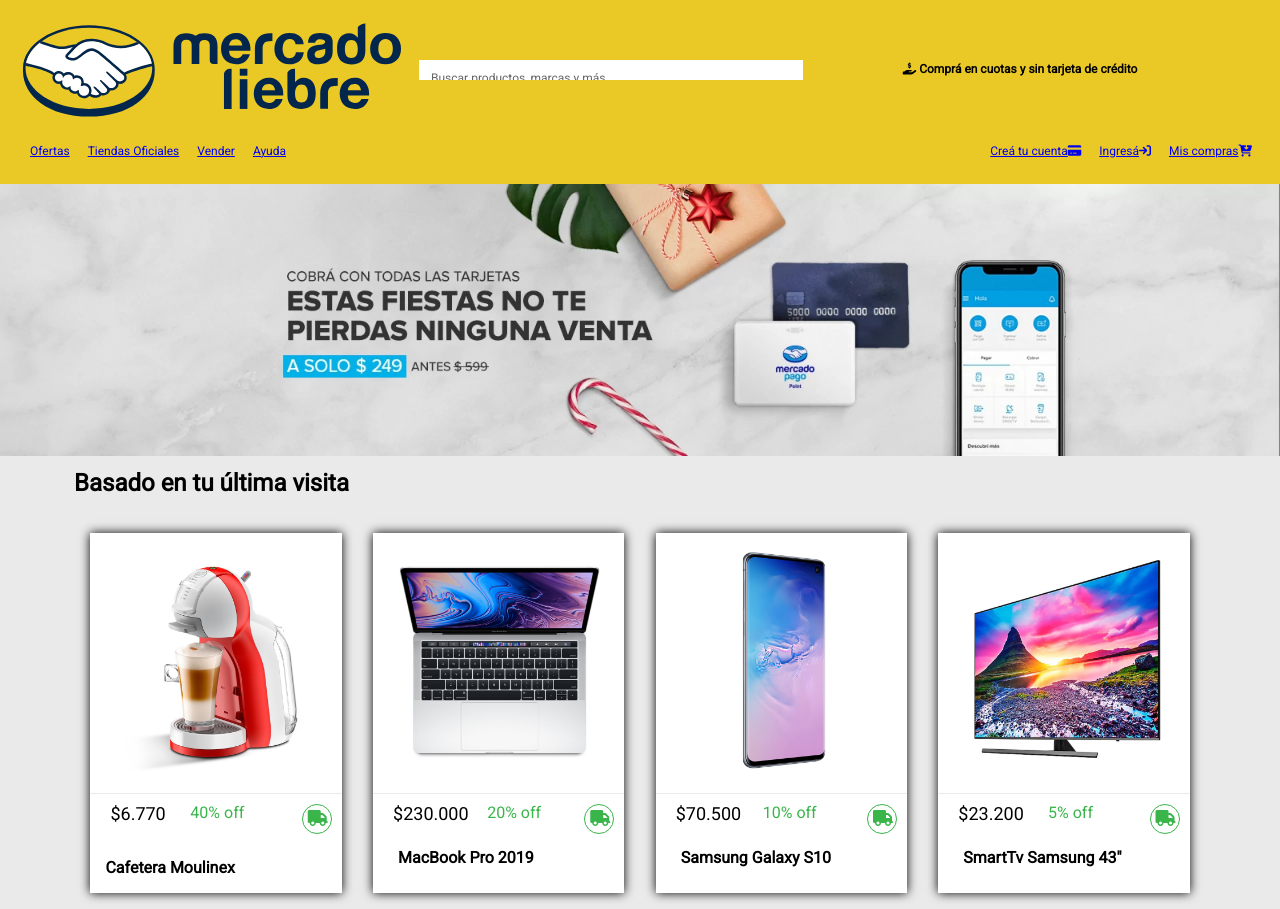
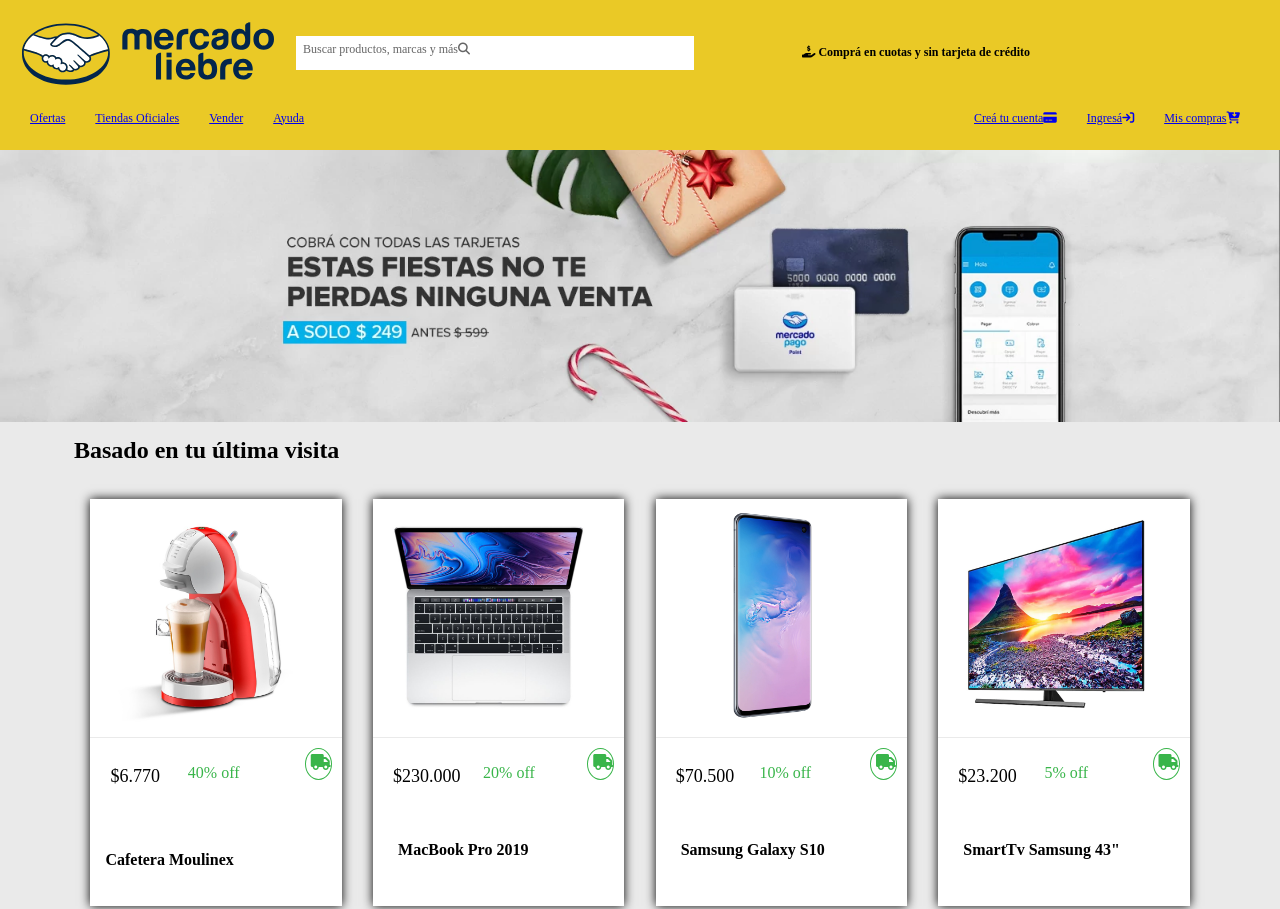
Before and after one commit to LucasMontoby/Lucas-Marcado-Liebre, a website: page views/home.html in a window 1280 px wide. Shown: the top 909 px of the page. Drawn offline with nearby package versions, Linux system fonts and the light colour scheme; files that its build step writes are made by us from their sources; files whose address does not match are found by name.

Commit message:
Cambio martes 24 de mayo

```diff
--- a/public/css/styles.css
+++ b/public/css/styles.css
@@ -1,9 +1,4 @@
 /* Estilos Generales */
-
-*{font-family: 'Roboto', sans-serif;
-    padding: 0px;
-    margin: 0px;
-  box-sizing: border-box;}
 
   body{
       background-color: #eaeaea;
@@ -15,28 +10,39 @@
       background-color: #eac926;
       padding: 15px;
   }
+
+  .div-input{
+      margin-right: 5px;
+      }
+
   .ingresodato{
       width:150px;
       height: 30px;
 
   }
+
   header .logoybarra {
     display:flex;
     flex-wrap: wrap;
     justify-content: space-evenly;
+    text-align:justify;
   }
+
   header .logo {
-      width: 40vw;
+      width: 20vw;
   }
+
   header h2 {
       text-align: center;
       padding: 15px;
       margin-top:auto;
       margin-bottom:auto;
   }
+
   header h2 div {
       font-size: 12px;
   }
+
   header .form .input {
       background-color: white;
       color: #666;
@@ -50,29 +56,36 @@
       margin-top:auto;
       margin-bottom: auto;
   }
+
   header .form {
       margin-top:auto;
       margin-bottom: auto;
-      margin-left: 5px;
+      margin-left: 10px;
   }
+
   header .compraencuotas{
       width: 100%;
   }
+
   header .menu {
       padding: 15px
   }
+
   header  {
       padding:10px;
   }
+
   header nav {
       font-size: 12px;
       display:none;
   }
+
   header .menu_tienda {
       display:flex;
       width: 50%;
       justify-content:left;
   }
+
   header .items_menu_tienda{
       margin-left: 10px;
       margin-right: 10px;
@@ -99,8 +112,6 @@
 
   }
 
-
-
   /* Estilos de cuerpo principal  */
 
   main{
@@ -121,7 +132,7 @@
 
   }
   main img {
-      width: 90%
+      width: 85%
   }
 
   main article .main-article {
@@ -136,13 +147,14 @@
       margin-bottom: 10px;
   }
   main section article img {
-      margin: 15px;
+      margin: 10px;
   }
 
   main section .listado {
       display: flex;
       flex-wrap: wrap;
       justify-content: space-evenly;
+      margin: auto;
   }
 
   main section article i{
@@ -150,8 +162,8 @@
       font-size: 16px;
       color: #39b54a;
       padding: 5px;
-      width: 30px;
-      height: 30px;
+      width: 15px;
+      height: 20px;
       border: 1px solid #39b54a;
       background-color: #FFF;
       border-radius: 50%;
@@ -177,25 +189,28 @@
       width: 100%;
   }
 
-  /* Estilos de footer */
+  /* Footer */
 
   footer {
       padding: 15px;
   }
+
   footer section {
       padding: 15px;
       text-align: center;
   }
+
   footer section div {
       text-align: center;
       padding: 10px
   }
+
   footer section div i {
       color: blue;
   }
 
 
-  /* Adaptabilidad para tablet y compu */
+  /* Responsive Tablet y Compu */
 
   /* Tablet */
   @media (min-width: 361px){
@@ -205,34 +220,39 @@
   main section article {
       box-shadow : 0px 0px 10px black;
   }
+
   header nav{
       display:block;
       display:flex;
       font-size: 8px;
   }
+
   header .hamburguer-button{
       display:none;
   }
+
   main section article {
       width: 40%;
       margin-left: 10px;
       margin-right: 10px;
       margin-top:20px;
   }
+
   header .items_menu_tienda{
       margin-left: 5px;
-      margin-right: 3px;
+      margin-right: 15px;
   }
+
   header .logo {
-      width: 30vw;
+      width: 20vw;
   }
 
   header .logoybarra {
       display:flex;
       flex-wrap: unset;
       justify-content:left;
+  }
 
-  }
   header .form .input{
       width: 30vw;
       font-size: 8px;
@@ -266,6 +286,7 @@
           width: 30vw;
           font-size: 12px;
       }
+
       header .items_menu_tienda{
           font-size: 12px;
       }
@@ -276,7 +297,6 @@
           display:flex;
           justify-content: space-evenly;
       }
-
 
   }
 
--- a/views/home.html
+++ b/views/home.html
@@ -7,10 +7,9 @@
         <link href="https://fonts.googleapis.com/css2?family=Roboto&display=swap" rel="stylesheet">
         <link href="https://cdnjs.cloudflare.com/ajax/libs/font-awesome/6.1.1/css/all.min.css"
         rel="stylesheet" />
+        <script src="https://kit.fontawesome.com/997049d577.js" crossorigin="anonymous"></script>
+        <link rel="stylesheet" href="css/normalize.css">
         <link rel="stylesheet" href="css/styles.css">
-        <script src="https://kit.fontawesome.com/997049d577.js" crossorigin="anonymous"></script>
-
-        <link rel="stylesheet" href="css/normalize.css">
     </head>
 
     <body>
@@ -18,7 +17,7 @@
                 <div class = "logoybarra">
                 <img src="images/logo-mercado-liebre.svg" class = "logo">
                 <div class="form" action="#" method="GET">
-                    <div class="input"><div>Buscar productos, marcas y más</div><i class="fa fa-search"></i></div>
+                    <div class="input">Buscar productos, marcas y más<i class="fa fa-search"></i></div>
                   </i>
                 </div>
                 <h2>
```
